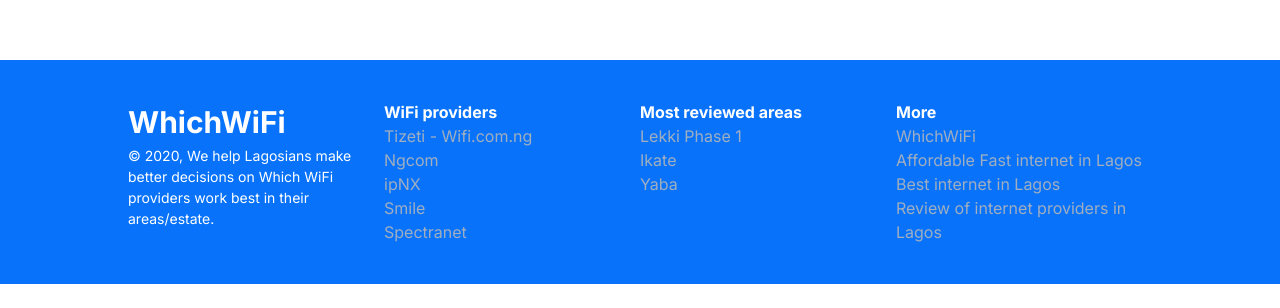
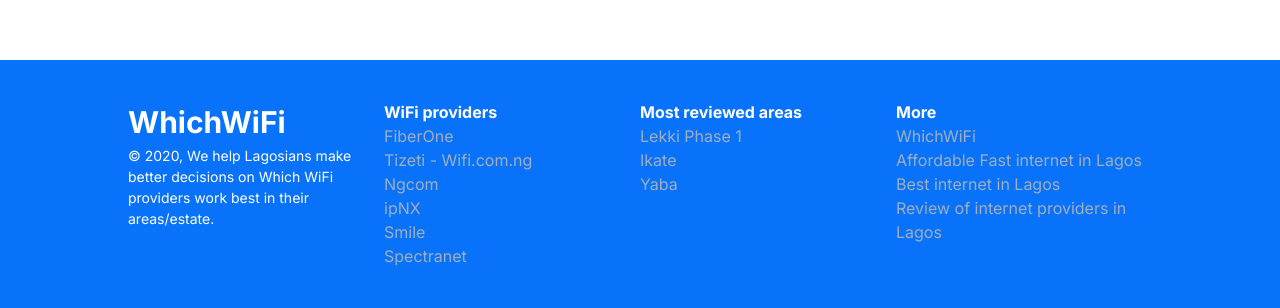
Before and after one commit to onedebos/which-wifi, a Next.js app: page / in a window 1280 px wide. Shown: the part 1130-1438 px from the top of the page. Before the commit the page ends 1414 px from the top, so only its background shows below. Built offline with nearby package versions, Linux system fonts and the light colour scheme; no server answers; the database is empty.

Commit message:
add fiberone to footer

```diff
--- a/components/Footer.tsx
+++ b/components/Footer.tsx
@@ -11,6 +11,9 @@
         </div>
         <div className="flex flex-col mt-4 md:mt-0 flex-1">
           <h1 className="text-white font-bold">WiFi providers</h1>
+          <h3 className="text-gray-500">
+            <a href="https://fob.ng">FiberOne</a>
+          </h3>
           <h3 className="text-gray-500">
             <a href="https://wifi.com.ng/">Tizeti - Wifi.com.ng</a>
           </h3>
--- a/utils/helpers.ts
+++ b/utils/helpers.ts
@@ -456,8 +456,8 @@
       },
 
       {
-        value: "FibreOne",
-        label: "FibreOne",
+        value: "FiberOne",
+        label: "FiberOne",
       },
       {
         value: "9mobile",
--- a/utils/providers.ts
+++ /dev/null
@@ -1,11 +0,0 @@
-const providers = [
-  "MTN",
-  "Tizeti - Wifi.com.ng",
-  "Swift",
-  "Spectranet",
-  "Glo",
-  "Ngcom",
-  "FiberOne",
-];
-
-export default providers;
```
